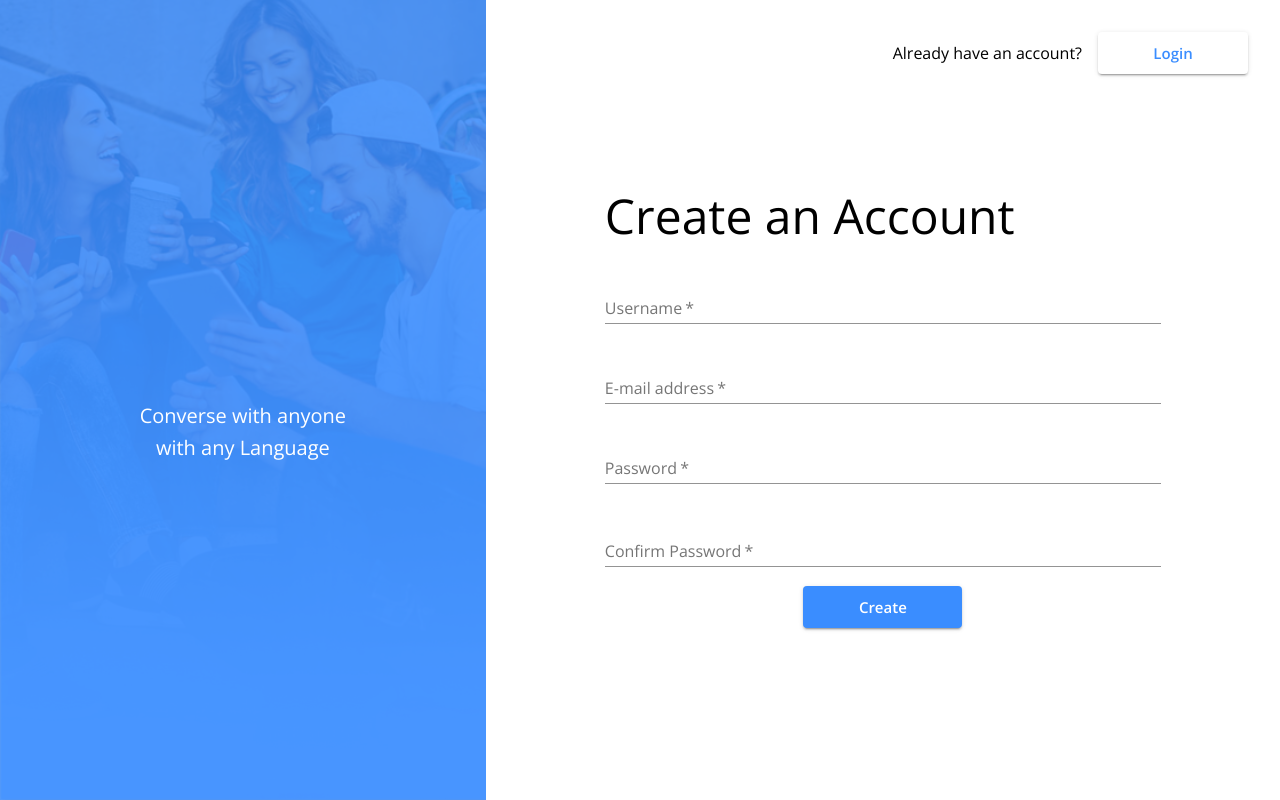
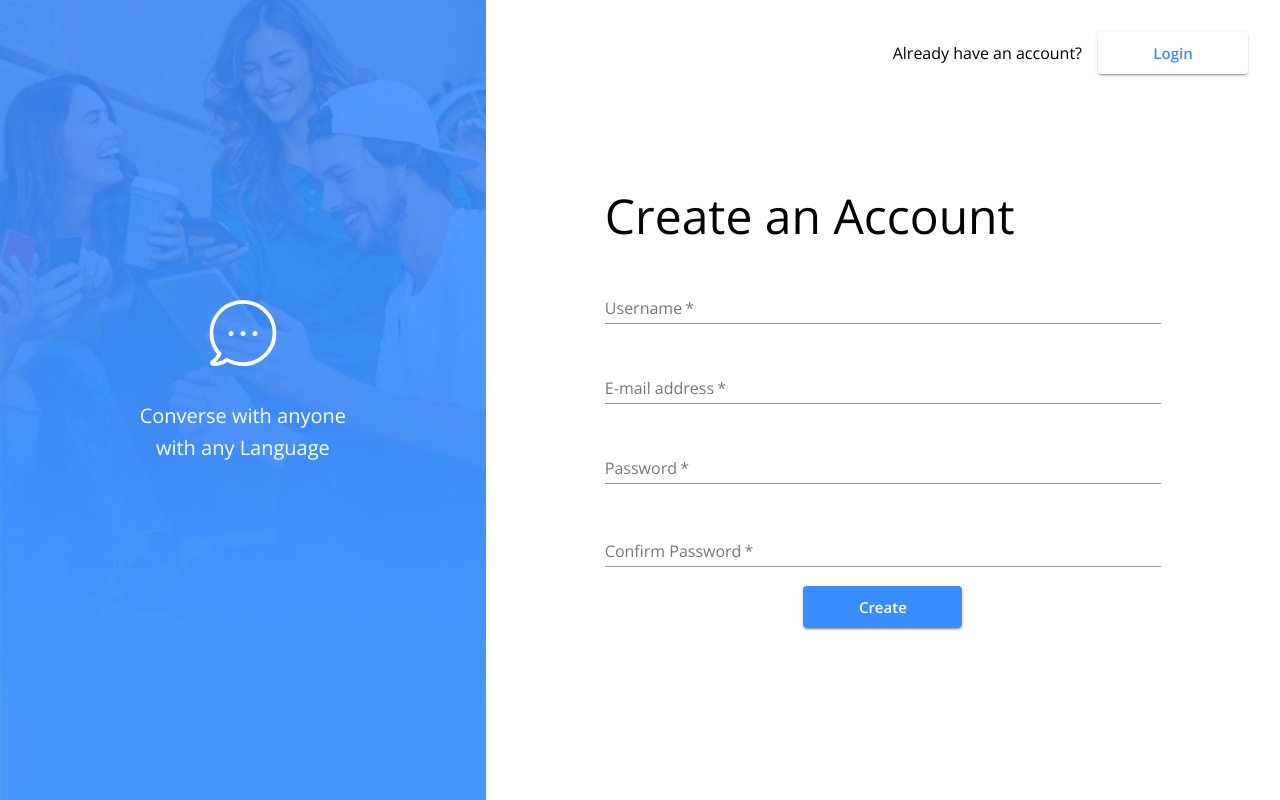
Before and after one commit to TravisAnderson023alt/8c950c, a React (Create React App) app in the folder client/: page / in a window 1280 px wide. Built offline with nearby package versions, Linux system fonts and the light colour scheme; no server answers.

Commit message:
sign up done- svg added

```diff
--- a/client/src/Signup.js
+++ b/client/src/Signup.js
@@ -1,7 +1,6 @@
 import React, { useState, useEffect } from 'react';
 import { Link, useHistory } from 'react-router-dom';
 import {
-  Grid,
   Box,
   Typography,
   Button,
@@ -12,6 +11,7 @@ import {
   CardMedia,
 } from '@material-ui/core';
 import bgImg from './assets/bg-img.png';
+import { ReactComponent as BubbleSVG } from './assets/bubble.svg';
 
 const useStyles = makeStyles((theme) => ({
   wrapper: {
@@ -22,6 +22,10 @@ const useStyles = makeStyles((theme) => ({
   signupImgContainer: {
     position: "relative",
     backgroundColor: theme.palette.primary.main,
+    display: 'block',
+    [theme.breakpoints.down('sm')]: {
+      display: 'none',
+    }
   },
   signupImg: {
     height: "100vh",
@@ -60,6 +64,8 @@ const useStyles = makeStyles((theme) => ({
   },
   formFlex: {
     display: 'flex',
+    height: '100vh',
+    justifyContent: 'center',
     flexDirection: 'column',
     alignItems: 'center',
   },
@@ -100,6 +106,7 @@ const Signup = ({ user, register }) => {
     <Box className={classes.wrapper}>
       <Box className={classes.signupImgContainer}>
         <CardMedia className={classes.signupImg} component="img" image={bgImg} title="Signup" alt="Signup" />
+        <BubbleSVG className={classes.signupImgText} style={{ transform: 'translate(-50%, -150%)' }} />
         <Typography variant='h6' className={classes.signupImgText}>Converse with anyone with any Language</Typography>
       </Box>
       <Box className={classes.formWrapper}>
```
